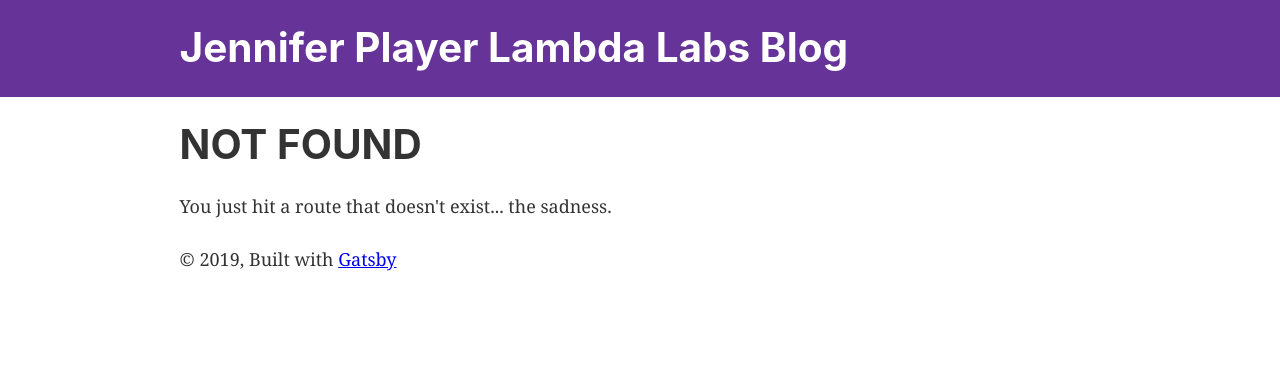
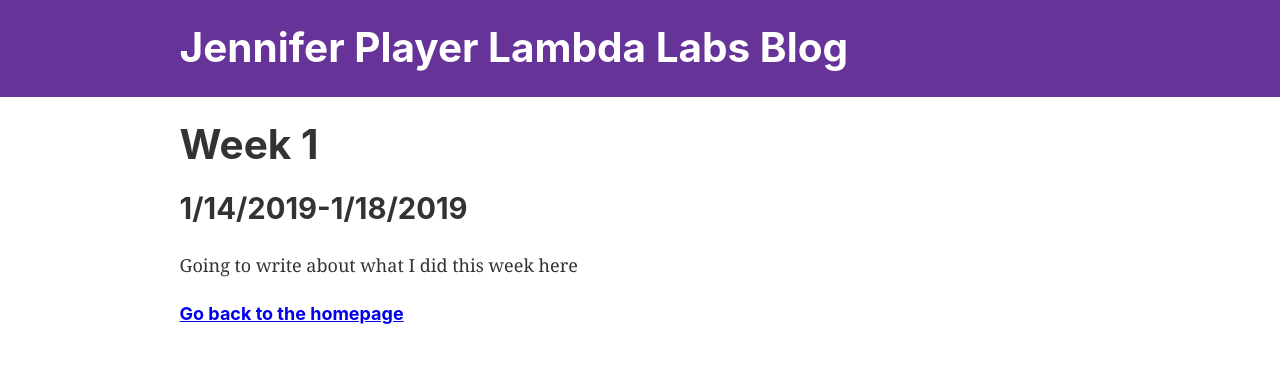
Before and after one commit to chainchompa/labs-blog, a Gatsby site in the folder labs-blog/: page /week-2 in a window 1280 px wide. Before the commit this address had no page. Built offline with nearby package versions, Linux system fonts and the light colour scheme; Gatsby itself is replaced by a stand-in of ours.

Commit message:
added pages for future weeks

```diff
--- a/labs-blog/src/components/layout.js
+++ b/labs-blog/src/components/layout.js
@@ -28,11 +28,6 @@
           }}
         >
           {children}
-          <footer>
-            © {new Date().getFullYear()}, Built with
-            {` `}
-            <a href="https://www.gatsbyjs.org">Gatsby</a>
-          </footer>
         </div>
       </>
     )}
--- a/labs-blog/src/pages/index.js
+++ b/labs-blog/src/pages/index.js
@@ -2,13 +2,16 @@
 import { Link } from 'gatsby'
 
 import Layout from '../components/layout'
-import Image from '../components/image'
 import SEO from '../components/seo'
 
 const IndexPage = () => (
   <Layout>
     <SEO title="Home" keywords={[`gatsby`, `application`, `react`]} />
-    <Link to="/week-1/">Week 1</Link>
+    <Link to="/week-1/"><h2>Week 1</h2></Link>
+    <Link to="/week-2/"><h2>Week 2</h2></Link>
+    <Link to="/week-3/"><h2>Week 3</h2></Link>
+    <Link to="/week-4/"><h2>Week 4</h2></Link>
+    <Link to="/week-5/"><h2>Week 5</h2></Link>
   </Layout>
 )
 
--- /dev/null
+++ b/labs-blog/src/pages/week-2.js
@@ -0,0 +1,15 @@
+import React from 'react'
+import { Link } from 'gatsby'
+
+import Layout from '../components/layout'
+
+const WeekTwo = () => (
+    <Layout>
+        <h1>Week 1</h1>
+        <h2>1/14/2019-1/18/2019</h2>
+        <p>Going to write about what I did this week here</p>
+        <Link to="/"><h4>Go back to the homepage</h4></Link>
+    </Layout>
+)
+
+export default WeekTwo
```
Also changed, not shown: labs-blog/src/pages/page-2.js (deleted, +0 -16 lines), labs-blog/src/pages/week-1.js (added, +15 -0 lines), labs-blog/src/pages/week-3.js (added, +15 -0 lines), labs-blog/src/pages/week-4.js (added, +15 -0 lines), labs-blog/src/pages/week-5.js (added, +15 -0 lines).
